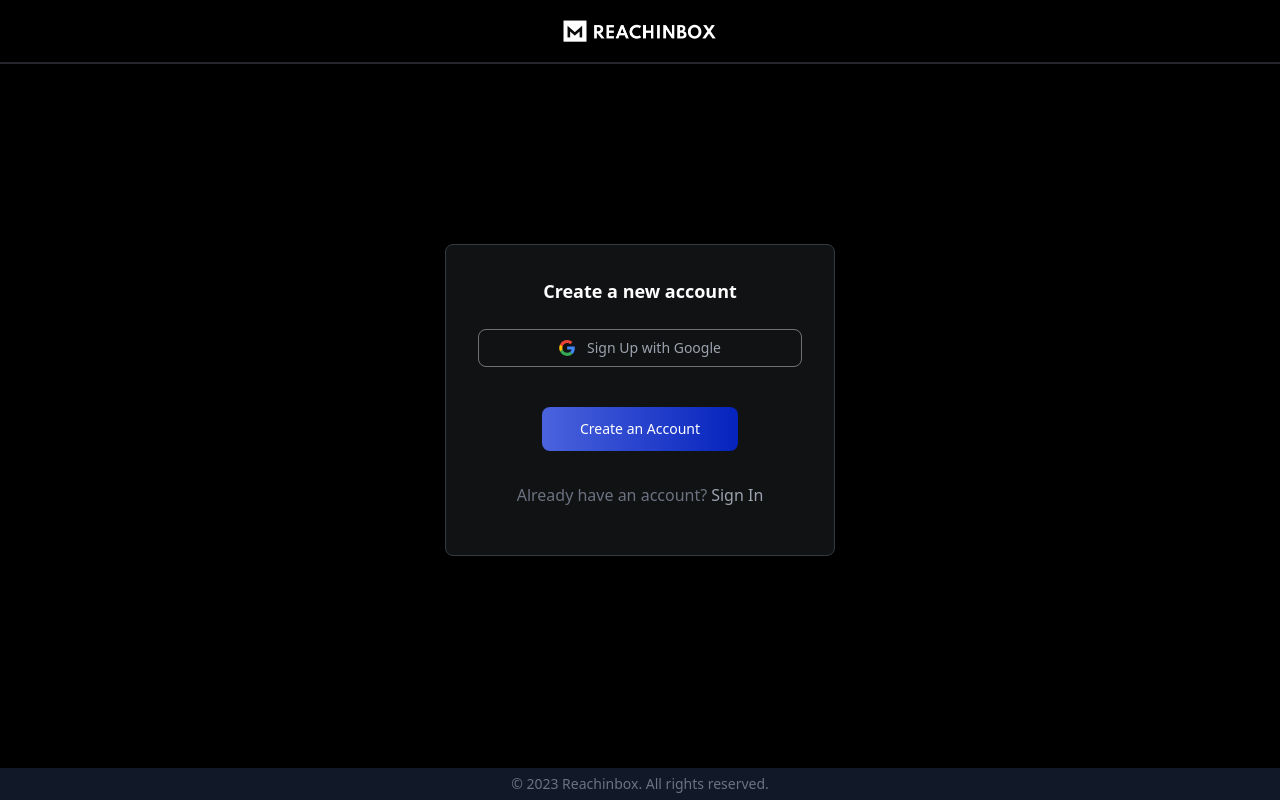
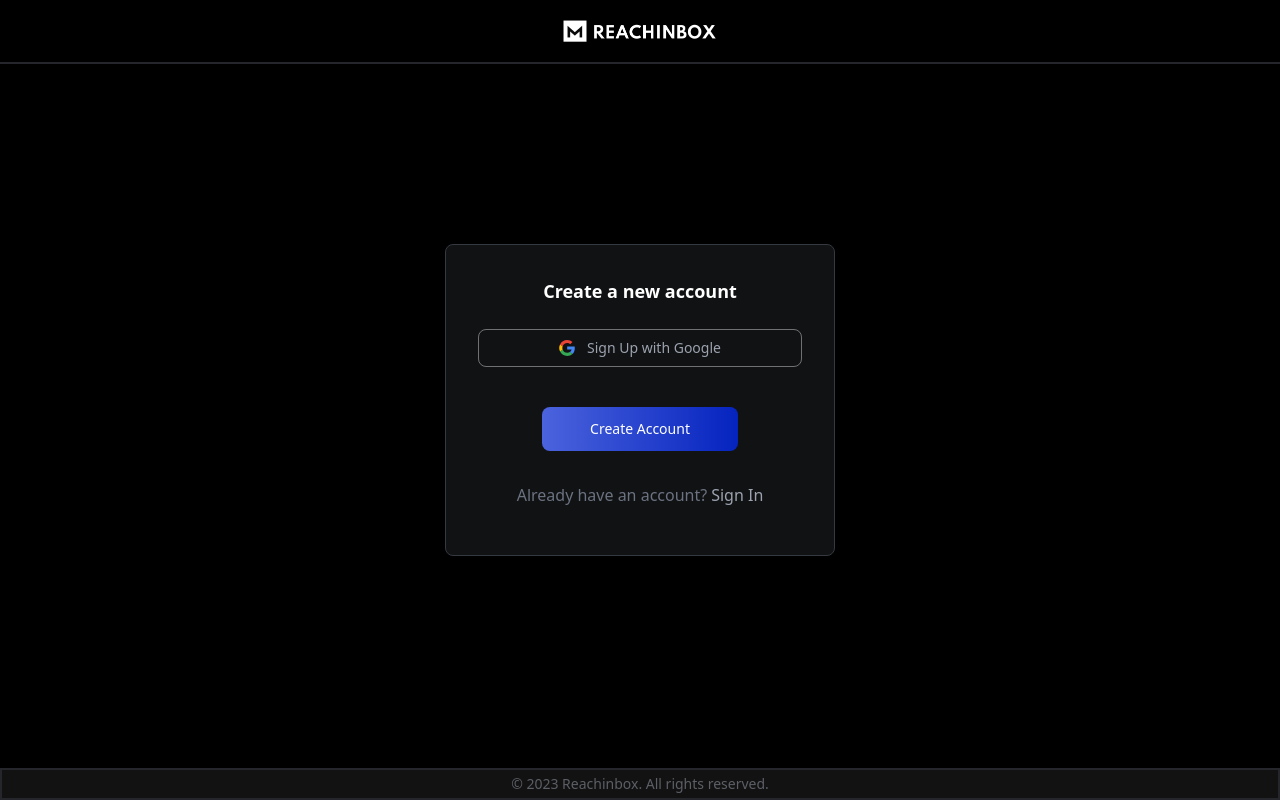
Before and after one commit to NandeshMM/RechInBoxAI_Nandesh_Assignment-main, a React (Vite) app: page /login in a window 1280 px wide. Built offline with nearby package versions, Linux system fonts and the light colour scheme.

Commit message:
Checking Commit

```diff
--- a/package.json
+++ b/package.json
@@ -10,6 +10,7 @@
     "preview": "vite preview"
   },
   "dependencies": {
+    "@auth0/auth0-react": "^2.2.4",
     "@types/react-router-dom": "^5.3.3",
     "axios": "^1.6.8",
     "react": "^18.2.0",
--- a/src/components/Footer/Footer.tsx
+++ b/src/components/Footer/Footer.tsx
@@ -1,6 +1,6 @@
 function Footer() {
   return (
-    <div className="bg-gray-900 text-gray-500 text-sm fixed bottom-0 w-screen h-8 flex justify-center items-center">
+    <div className="bg-[#121212] text-[#5C5F66] text-sm fixed bottom-0 w-screen h-8 flex justify-center items-center border-2 border-[#25262B]">
       © 2023 Reachinbox. All rights reserved.
     </div>
   );
--- a/src/main.tsx
+++ b/src/main.tsx
@@ -2,6 +2,7 @@
 import App from './App.tsx'
 import './index.css'
 
+
 ReactDOM.createRoot(document.getElementById('root')!).render(
-    <App />
+        <App />
 )
--- a/src/pages/Login/Login.tsx
+++ b/src/pages/Login/Login.tsx
@@ -6,6 +6,7 @@
 function Login() {
     const navigate = useNavigate();
     const token = localStorage.getItem('token');
+    console.log
 
     if(token){
         navigate('/');
@@ -15,7 +16,7 @@
     }
 
     const handleGoogleLogin = () => {
-        window.location.href = "https://hiring.reachinbox.xyz/api/v1/auth/google-login?redirect_to=https://reachinbox-ai-ts.vercel.app/";
+        window.location.href = "https://hiring.reachinbox.xyz/api/v1/auth/google-login?redirect_to=https://rech-in-box-ai-nandesh-assignment-main.vercel.app/";
     };
 
     return (
@@ -34,8 +35,8 @@
                     </div>
                     <div className="mt-10">
                         <div onClick={handleGoogleLogin}
-                            className="bg-gradient-to-r from-[#4B63DD] to-[#0524BFFC] my-5 mx-16 py-3 px-6 text-sm rounded-lg cursor-pointer text-white">
-                            Create an Account
+                            className="bg-gradient-to-r from-[#4B63DD] to-[#0524BF] my-5 mx-16 py-3 px-6 text-sm rounded-lg cursor-pointer text-white">
+                            Create Account
                         </div>
                         <div className="flex justify-center gap-1 text-gray-500 my-8">
                             Already have an account?{" "}
--- a/tailwind.config.js
+++ b/tailwind.config.js
@@ -1,5 +1,6 @@
 /** @type {import('tailwindcss').Config} */
 export default {
+  darkMode: 'class',
   content: [
     './src/**/*.{js,jsx,ts,tsx}',  // All JS, JSX, TS, and TSX files in the src folder
     './public/index.html',
```
Also changed, not shown: src/App.css (deleted), 2 other files (tests, documents, lock files or other folders).
